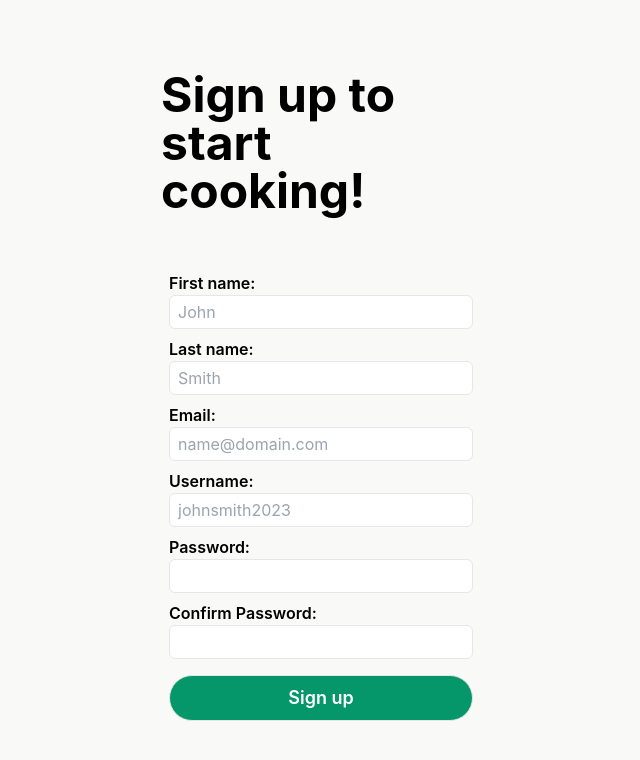
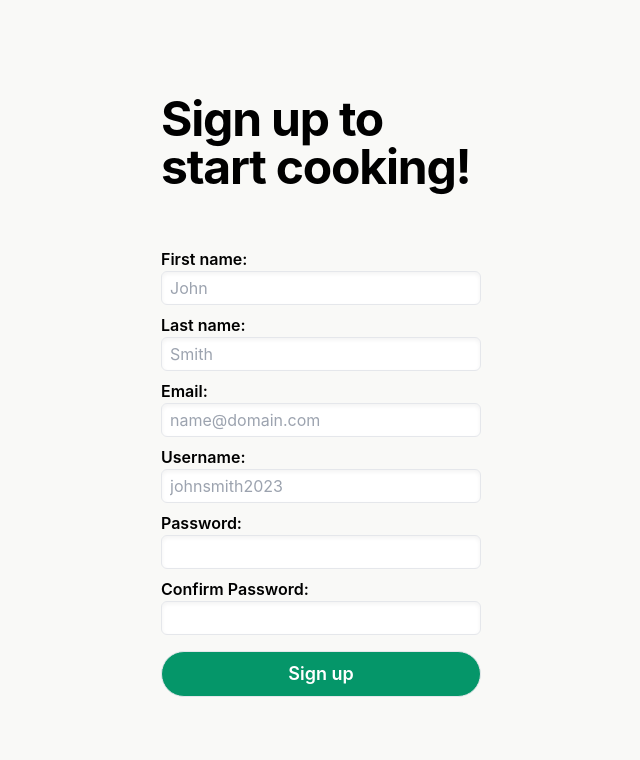
Before and after one commit to jackfales/yum, a Next.js app: page /create-account in a window 1280 px wide. Shown: the top 760 px of the page, without its empty margins (319-959 px from the left). Built offline with nearby package versions, Linux system fonts and the light colour scheme; no server answers; what aws-amplify would draw is missing.

Commit message:
Change HTML tags and Home page description

```diff
--- a/pages/create-account.tsx
+++ b/pages/create-account.tsx
@@ -114,31 +114,31 @@ export default function CreateAccount() {
       </Head>
       <main className='bg-cream-100 h-screen flex justify-center items-center'>
         <div className='flex flex-col justify-center items-start gap-14 w-80'>
-          <h1 className='text-5xl font-bold self-center'>Sign up to start cooking!</h1>
-          <form onSubmit={handleSubmit} className='flex flex-col items-start gap w-full px-2'>
+          <h1 className='text-5xl tracking-tight font-bold self-center'>Sign up to start cooking!</h1>
+          <form onSubmit={handleSubmit} className='flex flex-col items-start gap w-full'>
             <label htmlFor='firstName' className='font-semibold'>First name:</label>
-            <input type='text' name='firstName' placeholder='John' className='w-full border border-gray-200 py-1 px-2 rounded-md'/>
+            <input type='text' name='firstName' placeholder='John' className='w-full border border-gray-200 shadow-inner py-1 px-2 rounded-md'/>
             <div className='mb-2 text-red-400'>{inputErrorMessages.firstName}</div>
 
             <label htmlFor='lastName' className='font-semibold'>Last name:</label>
-            <input type='text' name='lastName' placeholder='Smith' className='w-full border border-gray-200 py-1 px-2 rounded-md'/>
+            <input type='text' name='lastName' placeholder='Smith' className='w-full border border-gray-200 shadow-inner py-1 px-2 rounded-md'/>
             <div className='mb-2 text-red-400'>{inputErrorMessages.lastName}</div>
 
 
             <label htmlFor='email' className='font-semibold'>Email:</label>
-            <input type='text' name='email' placeholder='name@domain.com' className='w-full border border-gray-200 py-1 px-2 rounded-md'/>
+            <input type='text' name='email' placeholder='name@domain.com' className='w-full border border-gray-200 shadow-inner py-1 px-2 rounded-md'/>
             <div className='mb-2 text-red-400'>{inputErrorMessages.email}</div>
 
             <label htmlFor='username' className='font-semibold'>Username:</label>
-            <input type='text' name='username' placeholder='johnsmith2023' className='w-full border border-gray-200 py-1 px-2 rounded-md'/>
+            <input type='text' name='username' placeholder='johnsmith2023' className='w-full border border-gray-200 shadow-inner py-1 px-2 rounded-md'/>
             <div className='mb-2 text-red-400'>{inputErrorMessages.username}</div>
 
             <label htmlFor='password' className='font-semibold'>Password:</label>
-            <input type='password' name='password' className='w-full border border-gray-200 py-1 px-2 rounded-md'/>
+            <input type='password' name='password' className='w-full border border-gray-200 shadow-inner py-1 px-2 rounded-md'/>
             <div className='mb-2 text-red-400'>{inputErrorMessages.password}</div>
 
             <label htmlFor='confirmPassword' className='font-semibold'>Confirm Password:</label>
-            <input type='password' name='confirmPassword' className='w-full border border-gray-200 py-1 px-2 rounded-md'/>
+            <input type='password' name='confirmPassword' className='w-full border border-gray-200 shadow-inner py-1 px-2 rounded-md'/>
             <div className='mb-2 text-red-400'>{inputErrorMessages.confirmPassword}</div>
 
             <button type='submit' className='my-2 py-2 w-full border bg-emerald-600 transition-colors hover:bg-emerald-700 rounded-full text-white text-lg font-semibold text-center'>Sign up</button>
--- a/pages/index.js
+++ b/pages/index.js
@@ -22,11 +22,11 @@ export default function Home() {
       <main className='bg-cream-100 h-screen flex justify-center items-center'>
         <div className='flex flex-col lg:flex-row justify-center items-center gap-16'>
           <div className='w-[375px] lg:w-[580px]'>
-            <h1 className={`${playfair.className} text-7xl text-rose-200 text-center lg:text-left`}>Yum.</h1>
-            <p className={`${roboto.className} text-3xl text-neutral-800 text-center lg:text-left`}>A social platform for chefs and home-cooks alike.</p>
+            <h1 className={`${playfair.className} text-7xl tracking-tight text-rose-200 text-center lg:text-left`}>Yum.</h1>
+            <h2 className={`${roboto.className} text-3xl text-neutral-800 text-center lg:text-left`}>Discover and share recipes with chefs and home-cooks alike.</h2>
           </div>
           <div className='flex flex-col border border-gray-100 bg-white shadow-md rounded-lg w-80 p-5'>
-            <p className='text-2xl'>First time?</p>
+            <h2 className='text-2xl tracking-tight'>First time?</h2>
             <Link href='/create-account' className='my-5 py-2 border border-emerald-600 transition-colors hover:border-emerald-500 rounded-full text-emerald-600 hover:text-emerald-500 text-xl font-semibold text-center'>Create Account</Link>
             <div class="relative flex items-center">
               <div class="flex-grow border-t border-gray-400"></div>
```
